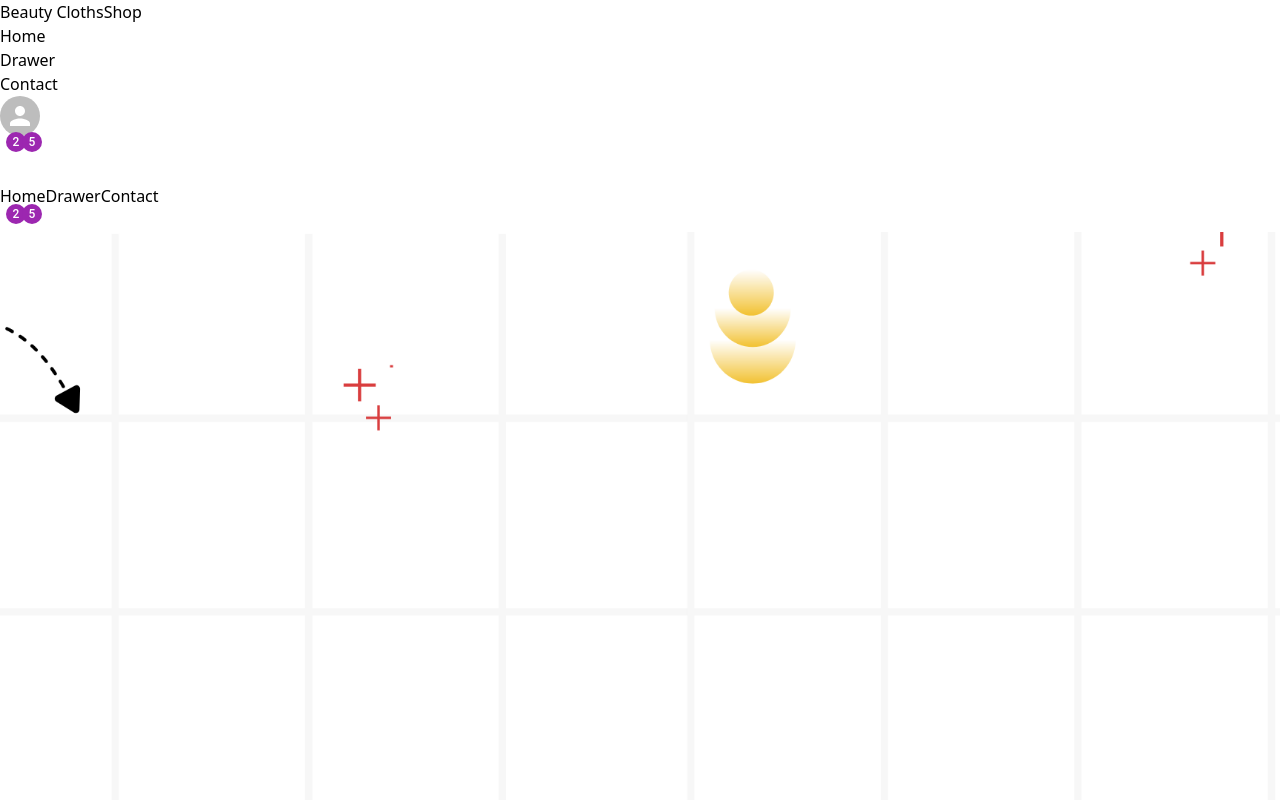
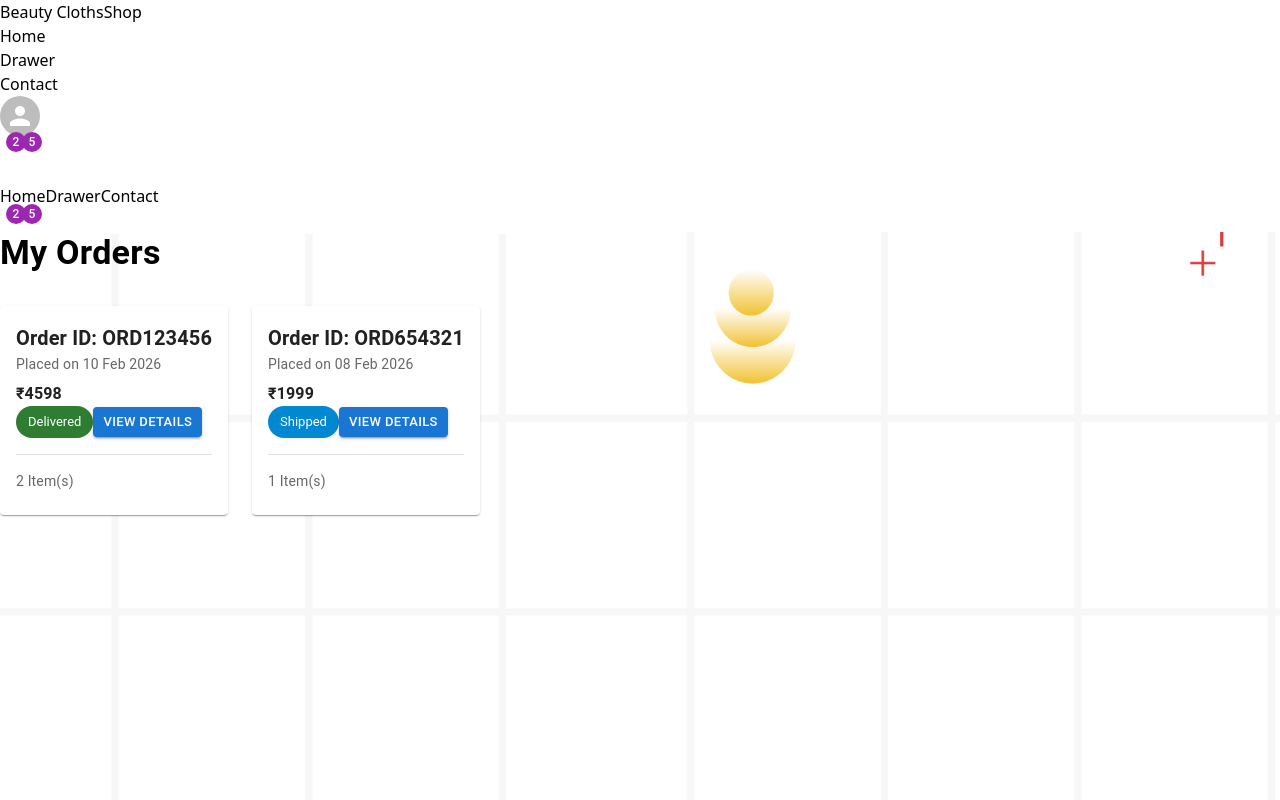
Before and after one commit to harish-gurjar-758/cloth-shop, a React (Vite) app in the folder client/: page /orders in a window 1280 px wide. Shown: the top 800 px of the page. Built offline with nearby package versions, Linux system fonts and the light colour scheme; some icons are missing.

Commit message:
create orders page ui

```diff
--- a/client/src/App.jsx
+++ b/client/src/App.jsx
@@ -10,6 +10,7 @@ import ChangePassword from "./pages/Profile/account/ChangePassword";
 import ManageAddress from "./pages/Profile/account/ManageAddress";
 import PaymentMethods from "./pages/Profile/account/PaymentMethods";
 import Wishlist from "./pages/Wishlist";
+import Orders from "./pages/Orders";
 
 function App() {
   return (
@@ -22,6 +23,7 @@ function App() {
           <Route path="/drawer" element={<Drawer />} />
           <Route path="/contact" element={<Contact />} />
           <Route path="/wishlist" element={<Wishlist />} />
+          <Route path="/orders" element={<Orders />} />
 
           <Route path="/profile" element={<Profile />} />
           <Route path="/profile/edit" element={<EditProfile />} />
--- a/client/src/components/navBar/index.jsx
+++ b/client/src/components/navBar/index.jsx
@@ -50,7 +50,11 @@ export default function NavBar() {
                     <FavoriteIcon className="cursor-pointer hover:scale-110 transition duration-300" />
                 </Badge>
 
-                <Badge badgeContent={5} color="secondary">
+                <Badge
+                    badgeContent={5}
+                    color="secondary"
+                    onClick={() => navigate('/orders')}
+                >
                     <LocalGroceryStoreIcon className="cursor-pointer hover:scale-110 transition duration-300" />
                 </Badge>
             </div>
--- /dev/null
+++ b/client/src/components/orders/OrderCard.jsx
@@ -0,0 +1,59 @@
+import React from "react";
+import {
+  Card,
+  CardContent,
+  Typography,
+  Chip,
+  Button,
+  Divider,
+} from "@mui/material";
+
+export default function OrderCard({ order, onClick }) {
+  const getStatusColor = () => {
+    switch (order.status) {
+      case "Delivered":
+        return "success";
+      case "Shipped":
+        return "info";
+      case "Processing":
+        return "warning";
+      case "Cancelled":
+        return "error";
+      default:
+        return "default";
+    }
+  };
+
+  return (
+    <Card className="rounded-3xl shadow hover:shadow-lg transition cursor-pointer">
+      <CardContent>
+        <div className="flex flex-col md:flex-row justify-between gap-4">
+          <div>
+            <Typography variant="h6" fontWeight="bold">
+              Order ID: {order.id}
+            </Typography>
+            <Typography variant="body2" color="text.secondary">
+              Placed on {order.date}
+            </Typography>
+            <Typography mt={1} fontWeight="bold">
+              ₹{order.total}
+            </Typography>
+          </div>
+
+          <div className="flex flex-col items-start md:items-end gap-2">
+            <Chip label={order.status} color={getStatusColor()} />
+            <Button variant="contained" size="small" onClick={onClick}>
+              View Details
+            </Button>
+          </div>
+        </div>
+
+        <Divider sx={{ my: 2 }} />
+
+        <Typography variant="body2" color="text.secondary">
+          {order.items.length} Item(s)
+        </Typography>
+      </CardContent>
+    </Card>
+  );
+}
--- /dev/null
+++ b/client/src/components/orders/OrderDetailsDrawer.jsx
@@ -0,0 +1,92 @@
+import React from "react";
+import {
+    Drawer,
+    Box,
+    Typography,
+    Divider,
+    Stepper,
+    Step,
+    StepLabel,
+    Button,
+} from "@mui/material";
+
+const steps = [
+    "Order Placed",
+    "Processing",
+    "Shipped",
+    "Delivered",
+];
+
+export default function OrderDetailsDrawer({ open, onClose, order }) {
+    if (!order) return null;
+
+    return (
+        <Drawer anchor="right" open={open} onClose={onClose}>
+            <Box width={400} p={4} className="bg-gray-50 min-h-screen">
+                <Typography variant="h6" fontWeight="bold">
+                    Order Details
+                </Typography>
+
+                <Divider sx={{ my: 2 }} />
+
+                {/* Tracking Stepper */}
+                <Typography fontWeight="bold" mb={2}>
+                    Track Order
+                </Typography>
+
+                <Stepper activeStep={order.trackingSteps - 1} orientation="vertical">
+                    {steps.map((label, index) => (
+                        <Step key={label} completed={index < order.trackingSteps}>
+                            <StepLabel>{label}</StepLabel>
+                        </Step>
+                    ))}
+                </Stepper>
+
+                <Divider sx={{ my: 3 }} />
+
+                {/* Items List */}
+                <Typography fontWeight="bold" mb={2}>
+                    Items
+                </Typography>
+
+                {order.items.map((item, i) => (
+                    <Box key={i} className="flex gap-3 mb-4 bg-white p-3 rounded-xl shadow">
+                        <img
+                            src={item.image}
+                            alt={item.name}
+                            className="w-16 h-16 object-cover rounded-lg"
+                        />
+                        <div>
+                            <Typography fontWeight="500">{item.name}</Typography>
+                            <Typography variant="body2">
+                                ₹{item.price} × {item.qty}
+                            </Typography>
+                        </div>
+                    </Box>
+                ))}
+
+                <Divider sx={{ my: 3 }} />
+
+                {/* Shipping Info */}
+                <Typography fontWeight="bold">Shipping Address</Typography>
+                <Typography variant="body2" mt={1}>
+                    {order.address}
+                </Typography>
+
+                <Divider sx={{ my: 3 }} />
+
+                {/* Payment */}
+                <Typography fontWeight="bold">Payment Method</Typography>
+                <Typography variant="body2" mt={1}>
+                    {order.paymentMethod}
+                </Typography>
+
+                <Divider sx={{ my: 3 }} />
+
+                <Button fullWidth variant="contained" color="secondary">
+                    Need Help?
+                </Button>
+            </Box>
+        </Drawer>
+    );
+}
--- /dev/null
+++ b/client/src/pages/Orders/index.jsx
@@ -0,0 +1,98 @@
+import React, { useState } from "react";
+import {
+    Box,
+    Typography,
+    Grid,
+    Snackbar,
+    Alert,
+} from "@mui/material";
+import OrderDetailsDrawer from "../../components/orders/OrderDetailsDrawer";
+import OrderCard from "../../components/orders/OrderCard";
+
+export default function Orders() {
+    const [selectedOrder, setSelectedOrder] = useState(null);
+    const [openDrawer, setOpenDrawer] = useState(false);
+    const [alert, setAlert] = useState({ open: false, message: "", severity: "success" });
+
+    /* ================= SAMPLE DATA ================= */
+    const orders = [
+        {
+            id: "ORD123456",
+            date: "10 Feb 2026",
+            total: 4598,
+            status: "Delivered",
+            trackingSteps: 4,
+            items: [
+                {
+                    name: "Premium Denim Jacket",
+                    price: 2499,
+                    qty: 1,
+                    image: "https://images.unsplash.com/photo-1520975928316-3a2a8b6c2f6b?w=500",
+                },
+                {
+                    name: "Casual T-Shirt",
+                    price: 999,
+                    qty: 2,
+                    image: "https://images.unsplash.com/photo-1521572163474-6864f9cf17ab?w=500",
+                },
+            ],
+            address: "Harish Gurjar, Jaipur, Rajasthan - 302001",
+            paymentMethod: "UPI Payment",
+        },
+        {
+            id: "ORD654321",
+            date: "08 Feb 2026",
+            total: 1999,
+            status: "Shipped",
+            trackingSteps: 3,
+            items: [
+                {
+                    name: "Classic Sneakers",
+                    price: 1999,
+                    qty: 1,
+                    image: "https://images.unsplash.com/photo-1542291026-7eec264c27ff?w=500",
+                },
+            ],
+            address: "Harish Gurjar, Jaipur, Rajasthan - 302001",
+            paymentMethod: "Cash on Delivery",
+        },
+    ];
+
+    /* ================= HANDLERS ================= */
+
+    const handleOpenOrder = (order) => {
+        setSelectedOrder(order);
+        setOpenDrawer(true);
+    };
+
+    return (
+        <Box className="min-h-screen bg-gray-50 p-6 md:p-10">
+            <Typography variant="h4" fontWeight="bold" mb={4}>
+                My Orders
+            </Typography>
+
+            <Grid container spacing={3}>
+                {orders.map((order) => (
+                    <Grid item xs={12} key={order.id}>
+                        <OrderCard order={order} onClick={() => handleOpenOrder(order)} />
+                    </Grid>
+                ))}
+            </Grid>
+
+            {/* Order Details Drawer */}
+            <OrderDetailsDrawer
+                open={openDrawer}
+                onClose={() => setOpenDrawer(false)}
+                order={selectedOrder}
+            />
+
+            <Snackbar
+                open={alert.open}
+                autoHideDuration={3000}
+                onClose={() => setAlert({ ...alert, open: false })}
+            >
+                <Alert severity={alert.severity}>{alert.message}</Alert>
+            </Snackbar>
+        </Box>
+    );
+}
```
